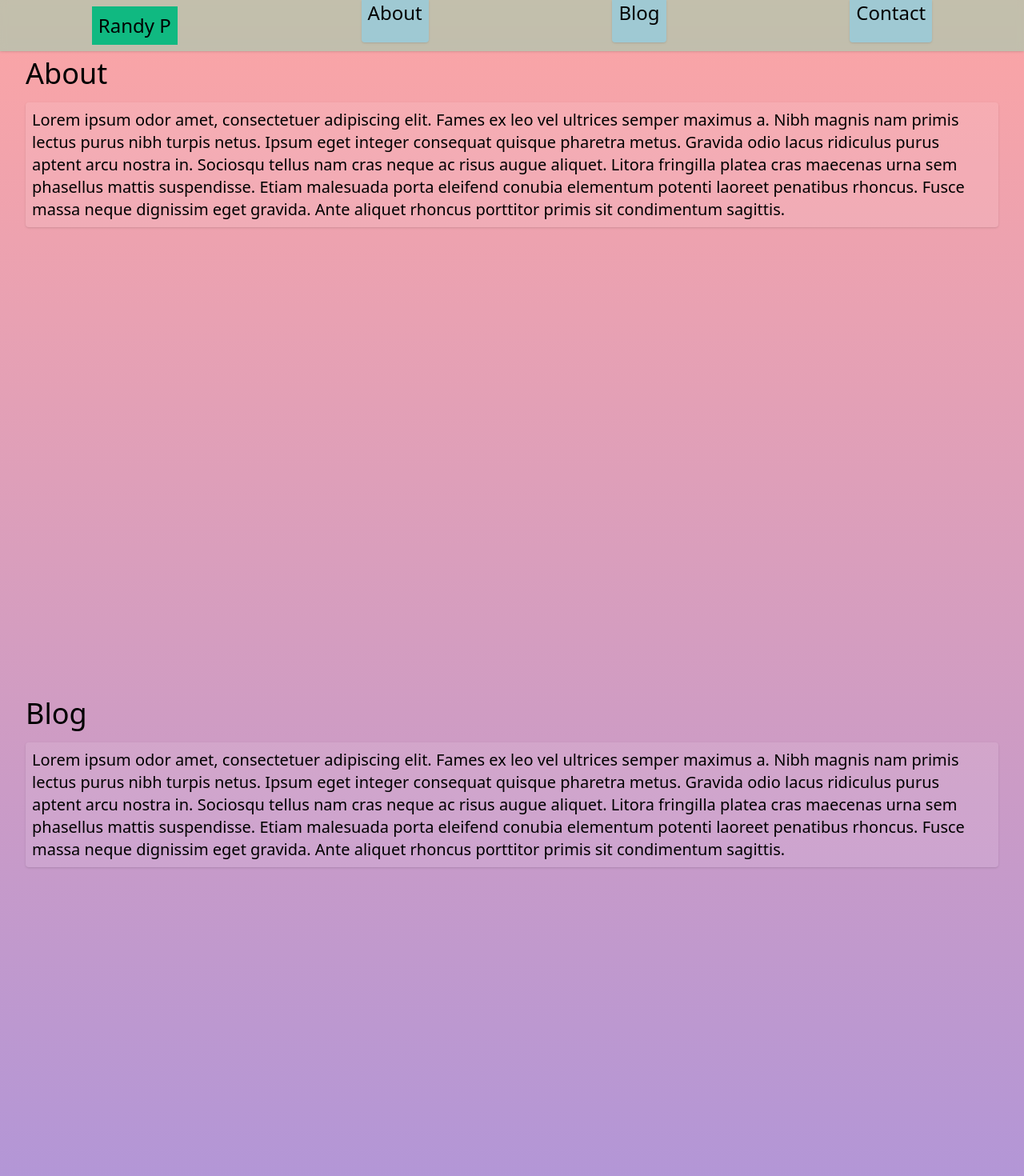
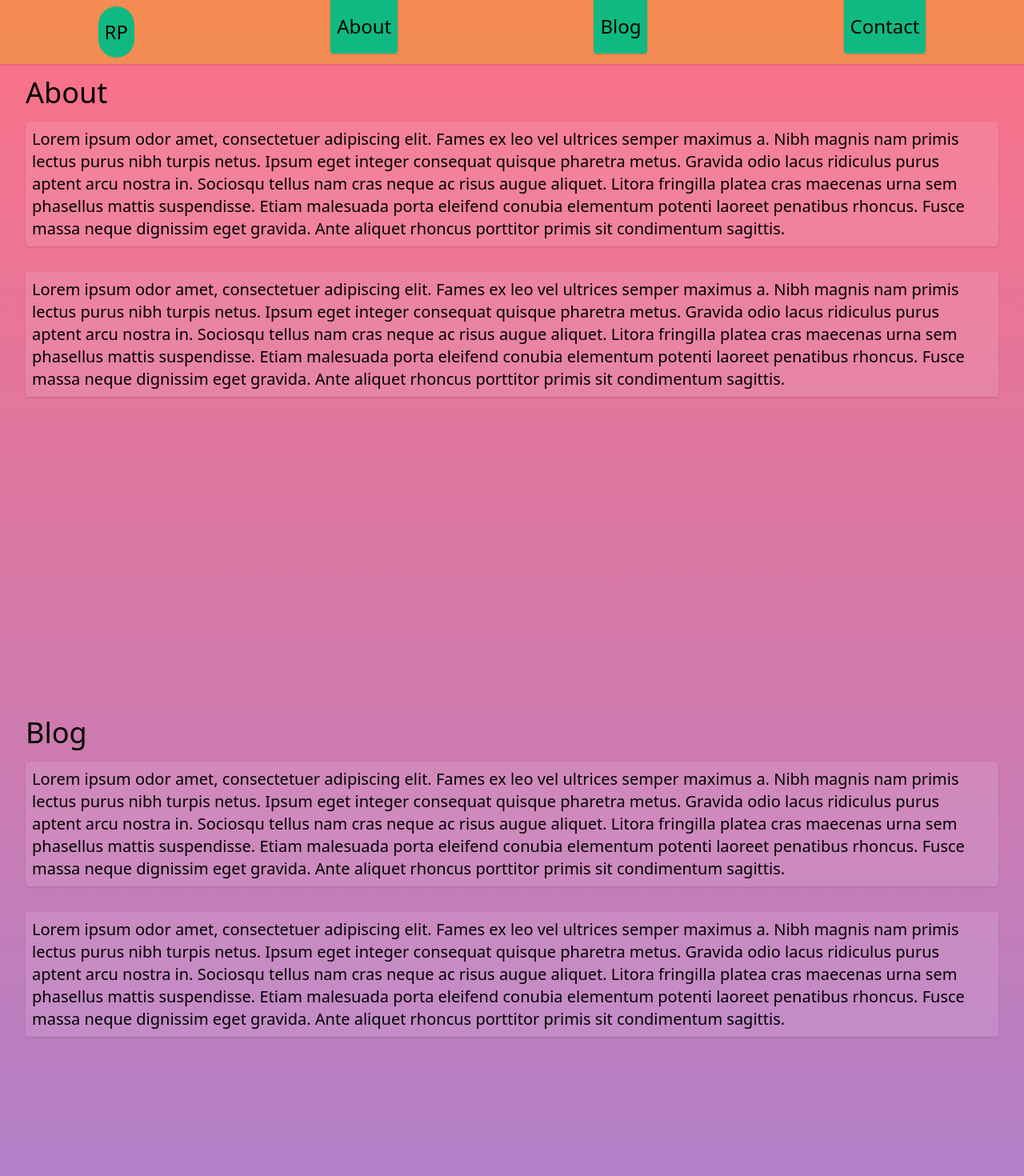
Before and after one commit to RandonSRProctor/personal-web-site-2024, a React (Vite) app: page / in a window 1280 px wide. Shown: the top 1470 px of the page at 80% size. Built offline with nearby package versions, Linux system fonts and the light colour scheme.

Commit message:
More touch ups.  Same deal essentially.  Gave up on snap scrolling.

```diff
--- a/src/App.tsx
+++ b/src/App.tsx
@@ -1,50 +1,52 @@
 // import './App.css';
 import { LoremIpsum } from './Components/LoremIpsum';
 import { TextCard } from './Components/TextCard';
-import { ThumbControl } from './Components/ThumbControl';
+import { NavBar } from './Components/NavBar';
 
 function App() {
-  window.document.body.classList.add('bg-sky-500');
+  // window.document.body.classList.add('bg-sky-500');
   // TODO BLOG IT UP
   // Container query your way to success
   // Smnooth scrolling from the viedo
   // https://www.youtube.com/watch?v=0rZywO6jdU4&t=561s
   // Maybe watch this? https://www.youtube.com/watch?v=IP_rtWEMR0o&t=1162s
-  const y: 'top' | 'bottom' = 'top';
+
   return (
     <>
-      {y === 'top' ? <ThumbControl y="top" /> : null}
-      <div
-        className={`${
-          y === 'top' ? 'pt-10' : 'pb-10'
-        } w-full h-full bg-gradient-to-b from-red-300 to-indigo-400`}
-      >
-        <div className=" pt-8 px-8">
-          <section id="About" className="min-h-screen pb-4">
+      <NavBar />
+      <div className="pt-8 sm:pt-24 px-8 w-full bg-gradient-to-b from-rose-400 to-indigo-400">
+        <section id="About" className="h-screen pb-4">
           <h1 className="text-4xl pb-4">About</h1>
           <TextCard>
             <LoremIpsum count={1} />
           </TextCard>
+          <TextCard>
+            <LoremIpsum count={1} />
+          </TextCard>
         </section>
-          <section id="Blog" className="min-h-screen pb-4">
+        <section id="Blog" className="h-screen pb-4">
           <h1 id="Blog" className="text-4xl pb-4">
             Blog
           </h1>
           <TextCard>
             <LoremIpsum count={1} />
           </TextCard>
+          <TextCard>
+            <LoremIpsum count={1} />
+          </TextCard>
         </section>
-          <section id="Contact" className="min-h-screen pb-4">
+        <section id="Contact" className="h-screen pb-4">
           <h1 id="Contact" className="text-4xl pb-4">
             Contact
           </h1>
           <TextCard>
             <LoremIpsum count={1} />
           </TextCard>
+          <TextCard>
+            <LoremIpsum count={1} />
+          </TextCard>
         </section>
       </div>
-      </div>
-      {y === 'bottom' ? <ThumbControl y="bottom" /> : null}
     </>
   );
 }
--- /dev/null
+++ b/src/Components/NavBar.tsx
@@ -0,0 +1,20 @@
+export const NavBar = () => {
+  return (
+    <div className="w-full h-20 flex justify-around bg-yellow-500 bg-opacity-40 backdrop-blur-sm shadow fixed items-end sm:items-start bottom-0 sm:top-0">
+      <div className="h-full rounded py-2">
+        <button className="h-full p-2 shaddow rounded-full text-2xl bg-emerald-500">
+          RP
+        </button>
+      </div>
+      {['About', 'Blog', 'Contact'].map((title, index) => (
+        <a
+          href={`#${title}`}
+          className="content-center h-5/6 bg-emerald-500 bg-opacity-100 shadow text-2xl px-2 rounded-t sm:rounded-t-none sm:rounded-b"
+          key={index}
+        >
+          {title}
+        </a>
+      ))}
+    </div>
+  );
+};
--- a/src/Components/TextCard.tsx
+++ b/src/Components/TextCard.tsx
@@ -6,8 +6,10 @@ type Props = {
 
 export const TextCard = ({ children }: Props) => {
   return (
-    <div className="bg-white bg-opacity-10 rounded shadow p-2 text-xl">
-      {children}
+    <div className="pb-8">
+      <div className="bg-white bg-opacity-10 rounded shadow p-2 text-xl">
+        {children}
+      </div>
     </div>
   );
 };
--- a/src/Components/ThumbControl.tsx
+++ /dev/null
@@ -1,29 +0,0 @@
-type Props = {
-  y: 'top' | 'bottom';
-};
-
-export const ThumbControl = ({ y }: Props) => {
-  return (
-    <div
-      className={`w-full h-16 flex ${
-        y == 'top' ? 'items-start top-0' : 'items-end bottom-0'
-      } justify-around bg-emerald-300 bg-opacity-40 backdrop-blur-sm shadow fixed`}
-    >
-      <div className="h-full rounded py-2">
-        <button className="h-full p-2 shaddow text-2xl bg-emerald-500">
-          Randy P
-        </button>
-      </div>
-      {['About', 'Blog', 'Contact'].map((title, index) => (
-        <a
-          href={`#${title}`}
-          className={`h-5/6 bg-sky-300 bg-opacity-50 shadow text-2xl px-2
-            ${y === 'top' ? 'rounded-b' : 'rounded-t'}`}
-          key={index}
-        >
-          {title}
-        </a>
-      ))}
-    </div>
-  );
-};
--- a/src/index.css
+++ b/src/index.css
@@ -8,8 +8,5 @@
 
 html {
   scroll-behavior: smooth;
-  scroll-padding: 70px;
+  scroll-padding: 90px;
 }
-
-.TOP-scroll-padding {
-}
```
Lines whose indentation alone changed are shown as unchanged.
